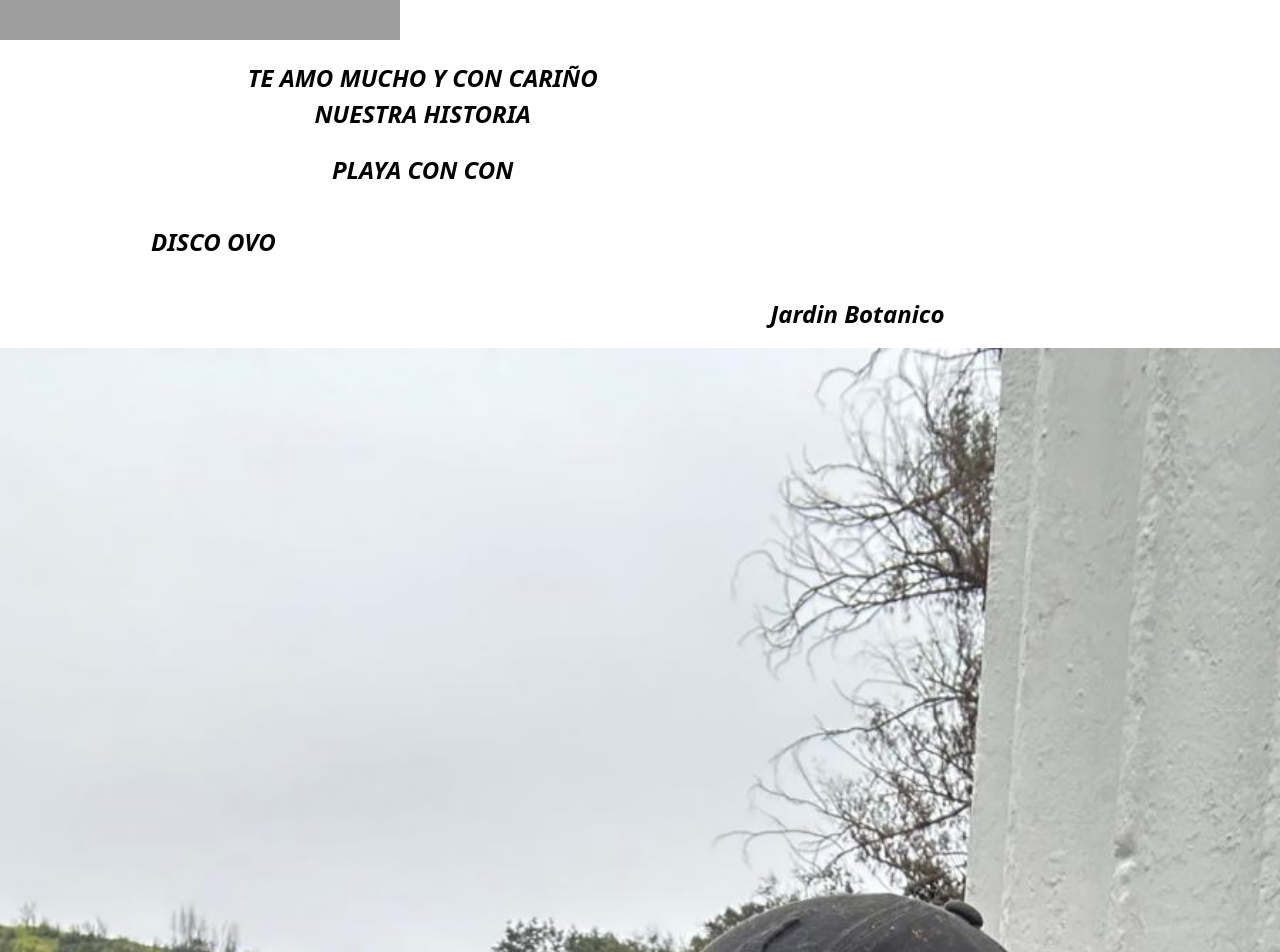
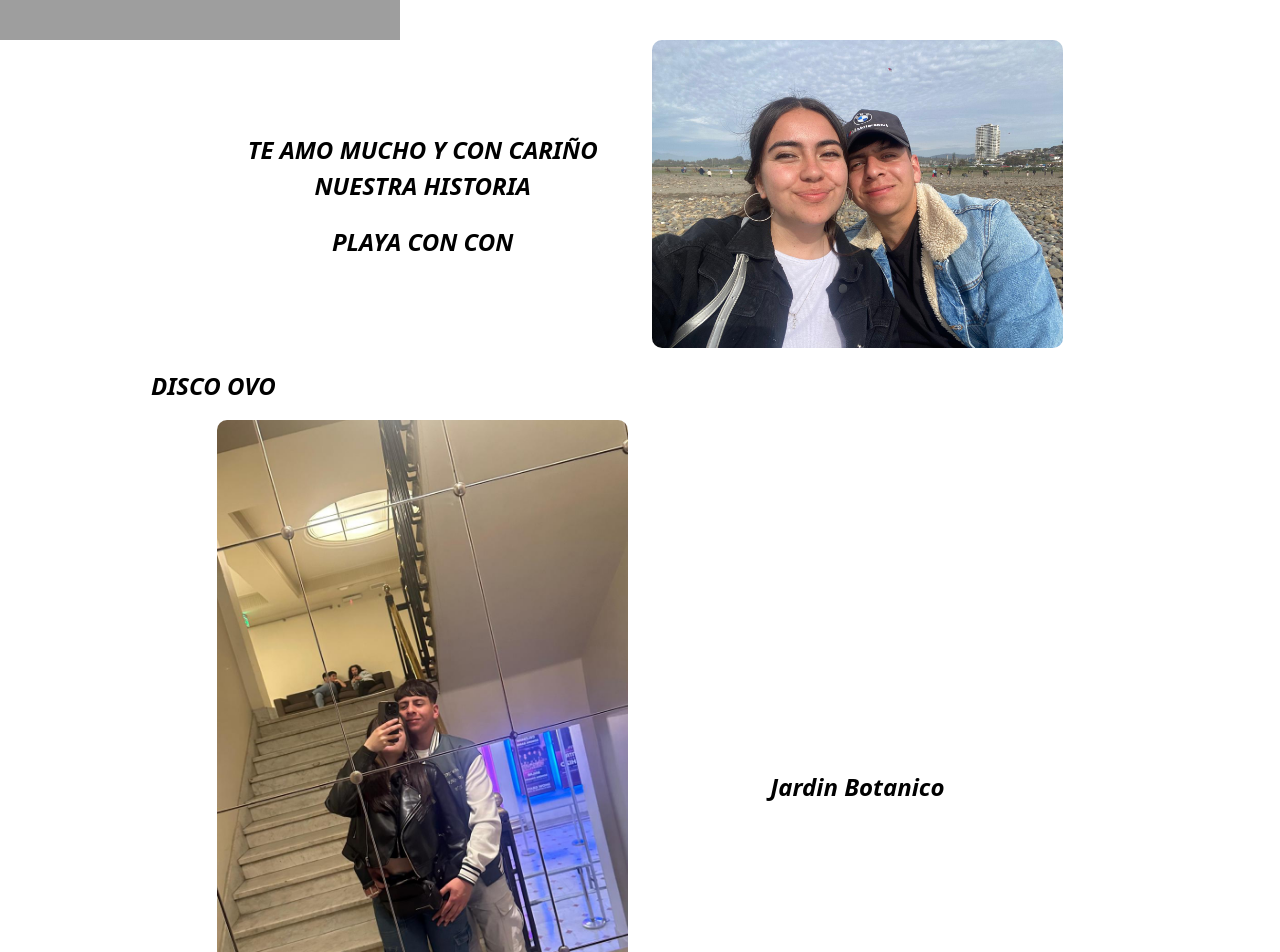
Before and after one commit to Meliflores15/MyM, a plain HTML site: page index.html in a window 1280 px wide. Shown: the part 360-1312 px from the top of the page. Drawn offline with nearby package versions, Linux system fonts and the light colour scheme; the site is published under a folder, as on GitHub Pages, so addresses that start at the root find nothing; grey boxes are pictures that could not be loaded.

Commit message:
index.html

```diff
--- a/index.html
+++ b/index.html
@@ -53,7 +53,7 @@
         </section>
     </div>
     <div class="col-lg-4 col-md-6 col-sm-12">
-        <img class="imagenradi" src="/img/CONCON.jpeg" alt="">
+        <img class="imagenradi" src="img/CONCON.jpeg" alt="">
     </div>
 </div>
 <div class="col-lg-4 col-md-6 col-sm-12">
@@ -67,7 +67,7 @@
 
 <div class="row justify-content-center align-items-center">
     <div class="col-lg-4 col-md-6 col-sm-12">
-        <img class="imagenradi" src="/img/DISCO.jpeg" alt="">
+        <img class="imagenradi" src="img/DISCO.jpeg" alt="">
     </div>
 
 
```
